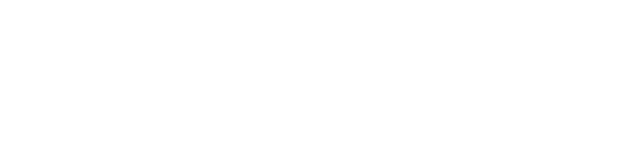
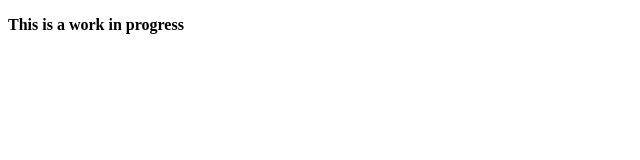
Before and after one commit to billy-palmer/billy-palmer.github.io, a plain HTML site: page index.html in a window 1280 px wide. Shown: the whole page, without its empty margins (0-640 px from the left). Drawn offline with Linux system fonts and the light colour scheme.

Commit message:
Update index.html

```diff
--- a/index.html
+++ b/index.html
@@ -1,6 +1,8 @@
 <!doctype html>
 <html>
 <head>
+<p><strong>This is a work in progress </strong></p>
 
-  </body>
-  </html>
+
+</body>
+</html>
```
